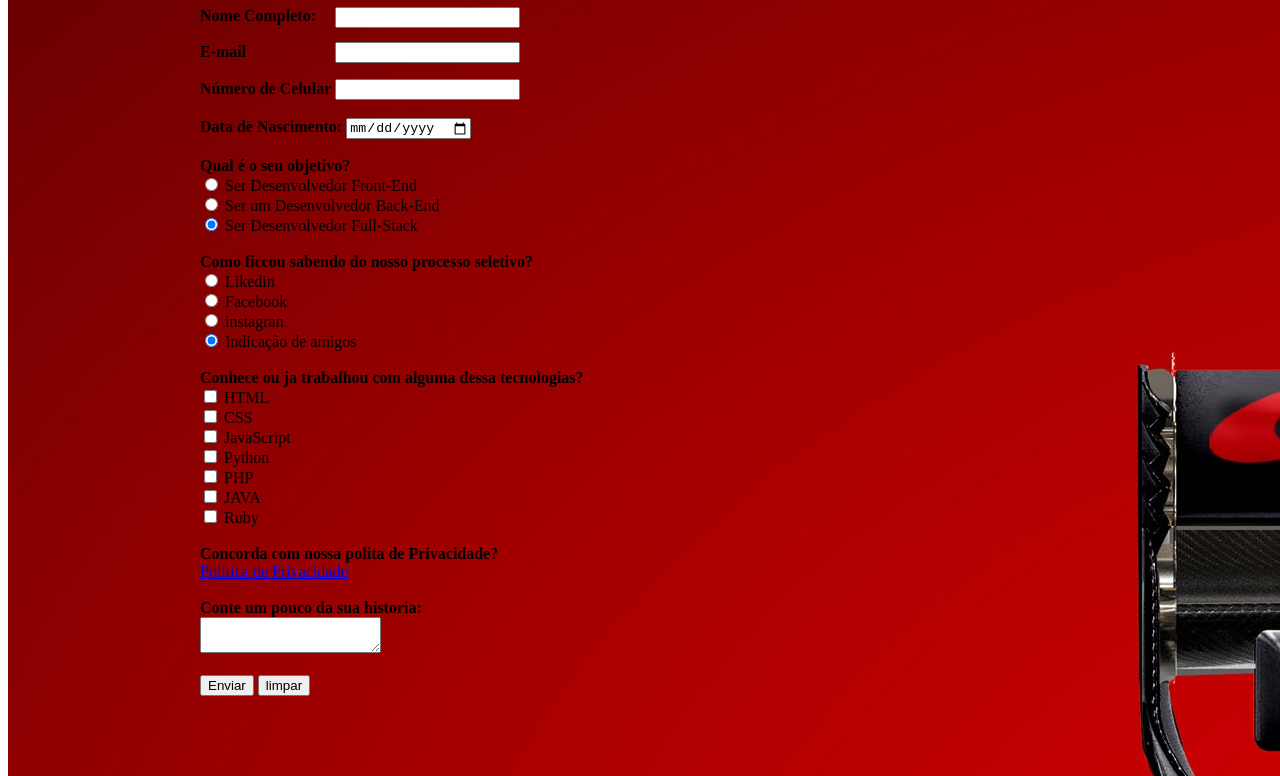
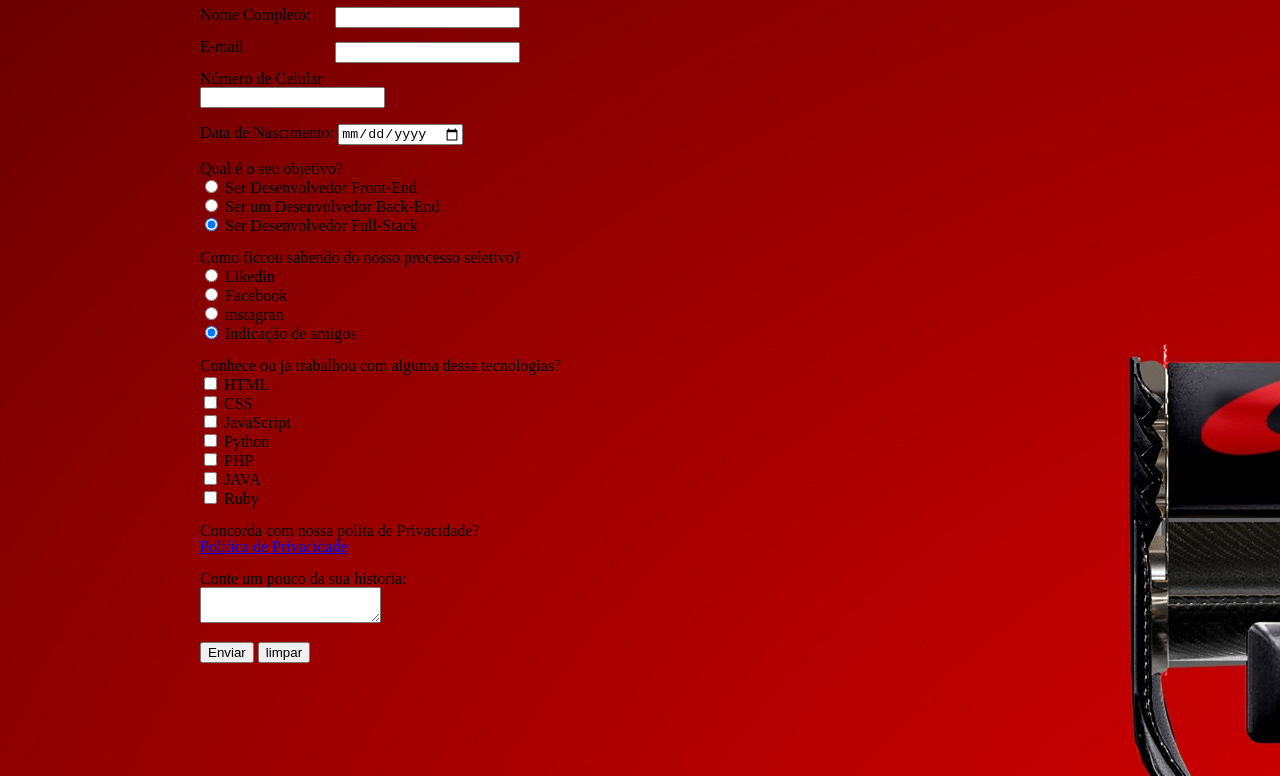
Before and after one commit to Gaabriellcs/Formulario, a plain HTML site: page index.html in a window 1280 px wide. Shown: the part 103-879 px from the top of the page. Drawn offline with Linux system fonts and the light colour scheme.

Commit message:
Update index.html

```diff
--- a/index.html
+++ b/index.html
@@ -6,6 +6,7 @@
         <meta name="viewport" content="width= 0, initial-scale=1.0">
         <title>Formulario</title>
         <link rel="stylesheet" type="text/css" href="formulario.css" media="screen" />
+        <link rel="stylesheet" type="text/css" href="reset.css" media="screen" />
 
 
     </head>
@@ -39,9 +40,10 @@
                     <input type = "email" name = "E-mail" id = "email" required>
             </div>
                 <br>
-
+            <div class = "campo">
+                    <label for="celular"><strong>Número de Celular</strong></label>
+            </div>
             <div claas = "celular">
-                    <label for="celular"><strong>Número de Celular</strong></label>
                     <input type="celular" name = "celular" id = "celular" required>
             </div>
                 <br>
```
